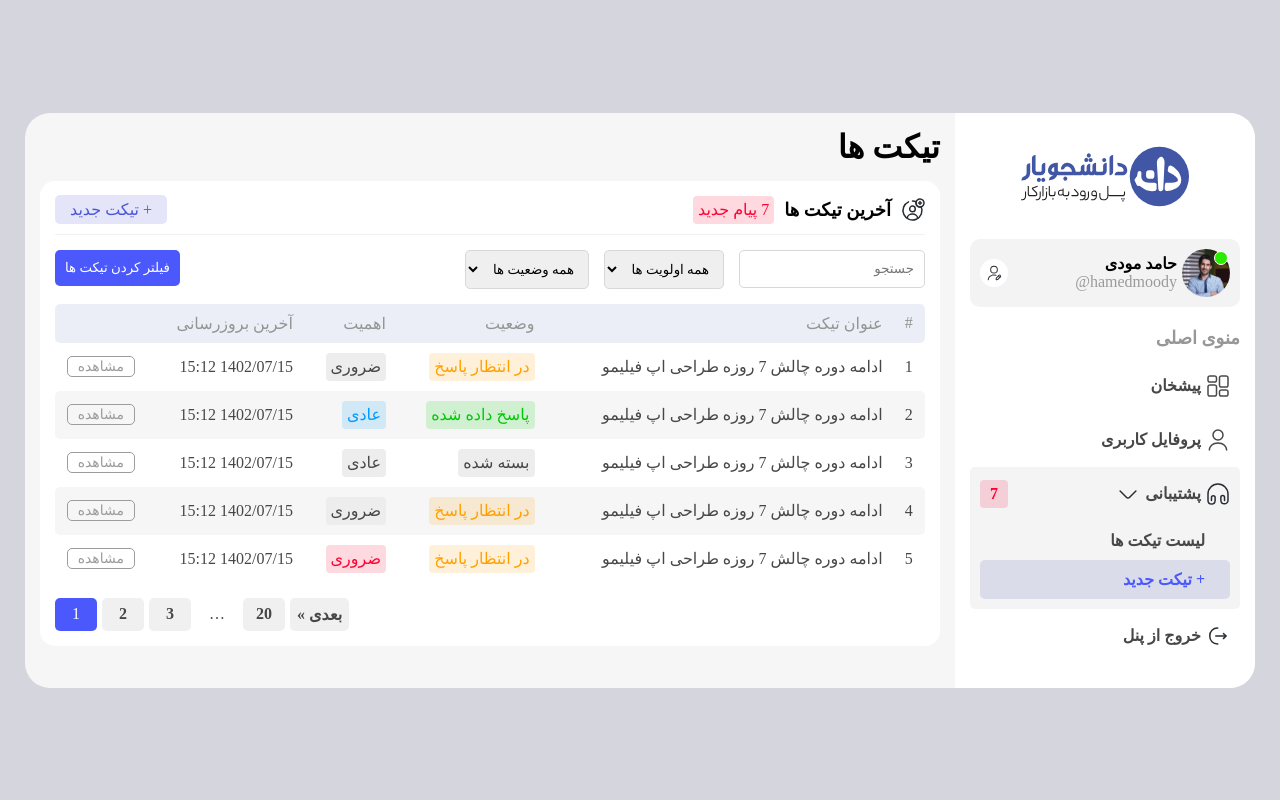
After one commit to hamedmoody/wordpress-plugin-development, a PHP site: page /tickets.html in a window 1280 px wide. The commit adds this page. Run offline with PHP 8.4, Linux system fonts and the light colour scheme; some libraries are stand-ins or nearby versions; some web fonts are replaced.

Commit message:
Start new ticket

```diff
--- a/source/panel-html/assets/css/panel.css
+++ b/source/panel-html/assets/css/panel.css
@@ -58,8 +58,16 @@ a, a:visited {
     color: #696969;
     margin-bottom: 10px;
 }
+.form-group label.label-hidden {
+    display: none;
+}
 
-input[type="text"].form-control, input[type="email"].form-control,input[type="password"].form-control {
+input[type="text"].form-control,
+input[type="email"].form-control,
+input[type="search"].form-control,
+textarea.form-control,
+select.form-control,
+input[type="password"].form-control {
     display: block;
     border-radius: 5px;
     border: 1px solid #D8D8D8;
@@ -71,7 +79,7 @@ input[type="text"].form-control, input[type="email"].form-control,input[type="pa
     margin: 20px 0;
 }
 
-input, button {
+input, button, select, textarea {
     font-family: 'YekanBakhFaNum';
 }
 
@@ -455,3 +463,117 @@ table.table td .btn-outline:hover {
     border-color: var(--color-primary);
     color: #FFF;
 }
+
+
+#ticket-search {
+    display: flex;
+    justify-content: space-between;
+    align-items: flex-start;
+}
+
+.ticket-filters {
+    display: flex;
+    gap: 15px;
+    margin-bottom: 15px;
+}
+
+.ticket-filters .form-group {
+    margin: 0;
+}
+
+.ticket-filters input.form-control, .ticket-filters select.form-control {
+    padding: 10px;
+}
+
+form#ticket-search .btn {
+    padding: 10px;
+}
+
+.btn-ticket-new {
+    position: absolute;
+    left: 0;
+    padding: 5px 15px;
+    background: rgb(74 85 216 / 15%);
+    color: #4A55D8;
+}
+
+
+.pagination > a, .pagination > span {
+    background: #F0F0F0;
+    padding: 7px;
+    display: inline-block;
+    min-width: 42px;
+    border-radius: 5px;
+    text-align: center;
+    color: #474747;
+}
+
+.pagination {
+    display: flex;
+    gap: 5px;
+    flex-direction: row-reverse;
+    margin-top: 15px;
+}
+
+.pagination .current {
+    background: #4A58FC;
+    color: #FFF;
+}
+
+.pagination .dots {
+    background: no-repeat;
+}
+
+.new-ticket-info-fields {
+    display: grid;
+    grid-template-columns: repeat(3,1fr);
+    gap: 15px;
+}
+
+.upload {
+    direction: ltr;
+    border: 1px solid #E1E1E1;
+    padding: 10px;
+    border-radius: 10px;
+    display: grid;
+    grid-template-columns: auto 32px;
+    gap: 10px;
+    text-align: left;
+    align-items: center;
+}
+
+.upload-file-name {
+    display: grid;
+    grid-template-columns: 32px auto 32px;
+    align-items: center;
+}
+
+.file-name span {
+    color: rgb(89 89 89 / 35%);
+}
+
+.upload-progress {
+    height: 10px;
+    border-radius: 8px;
+    background: #F0F0F0;
+    margin-top: 10px;
+    position: relative;
+}
+
+.upload-progress div {
+    background: var(--color-primary);
+    position: absolute;
+    left: 0;
+    top: 0;
+    bottom: 0;
+    border-radius: 8px;
+    width: 93%;
+}
+
+svg.remove-upload {
+    cursor: pointer;
+}
+
+.new-ticket-info-fields + .form-group, .new-ticket-info-fields .form-group {
+    margin-top: 0;
+}
--- /dev/null
+++ b/source/panel-html/tickets.html
@@ -0,0 +1,228 @@
+<!DOCTYPE html>
+<html lang="en">
+<head>
+    <meta charset="UTF-8">
+    <title>تیکت ها</title>
+    <meta name="viewport" content="width=device-width, initial-scale=1.0">
+    <link rel="stylesheet" href="assets/css/fontiran.css">
+    <link rel="stylesheet" href="assets/css/panel.css">
+    <link rel="stylesheet" href="assets/css/toastr.min.css">
+</head>
+<body class="panel panel-logged-in">
+<div class="panel-container">
+    <aside>
+        <a href="#" class="site-logo">
+            <img src="assets/images/logo.svg" alt="لوگو" width="217" height="77">
+        </a>
+        <div class="user-info">
+            <img src="assets/images/hamedmoody.jpg" alt="حامد مودی" width="64" height="64">
+            <div>
+                <strong>حامد مودی</strong>
+                <span>@hamedmoody</span>
+            </div>
+            <a href="#">
+                <svg xmlns="http://www.w3.org/2000/svg" width="16" height="16" viewBox="0 0 16.834 16.834">
+                    <g id="user-edit" transform="translate(-492 -188)">
+                        <path id="Vector" d="M4.033,8.066A4.033,4.033,0,1,1,8.066,4.033,4.038,4.038,0,0,1,4.033,8.066Zm0-7.014A2.981,2.981,0,1,0,7.014,4.033,2.988,2.988,0,0,0,4.033,1.052Z" transform="translate(496.384 188.877)" fill="#292d32"/>
+                        <path id="Vector-2" data-name="Vector" d="M.98,5.842a.986.986,0,0,1-.7-.281A1,1,0,0,1,.012,4.7l.133-.947A1.416,1.416,0,0,1,.5,3.037L2.986.554a1.479,1.479,0,0,1,2.3,0A1.65,1.65,0,0,1,5.841,1.7a1.607,1.607,0,0,1-.554,1.143L2.8,5.33a1.389,1.389,0,0,1-.715.358l-.947.133A.637.637,0,0,1,.98,5.842ZM4.13,1.052c-.126,0-.238.084-.4.246L1.247,3.78a.267.267,0,0,0-.056.119l-.126.877.877-.126a.39.39,0,0,0,.119-.063L4.544,2.1a.728.728,0,0,0,.245-.4A.664.664,0,0,0,4.544,1.3C4.375,1.129,4.249,1.052,4.13,1.052Z" transform="translate(502.116 198.115)" fill="#292d32"/>
+                        <path id="Vector-3" data-name="Vector" d="M2.081,2.607a.452.452,0,0,1-.14-.021A2.79,2.79,0,0,1,.019.665.524.524,0,0,1,1.029.384,1.729,1.729,0,0,0,2.222,1.576a.525.525,0,0,1-.14,1.031Z" transform="translate(504.592 198.874)" fill="#292d32"/>
+                        <path id="Vector-4" data-name="Vector" d="M.526,5.962A.53.53,0,0,1,0,5.436C0,2.441,2.939,0,6.551,0A7.868,7.868,0,0,1,8.782.323a.524.524,0,1,1-.3,1,6.788,6.788,0,0,0-1.929-.281c-3.03,0-5.5,1.964-5.5,4.384A.531.531,0,0,1,.526,5.962Z" transform="translate(493.866 197.995)" fill="#292d32"/>
+                        <path id="Vector-5" data-name="Vector" d="M0,0H16.834V16.834H0Z" transform="translate(492 188)" fill="none" opacity="0"/>
+                    </g>
+                </svg>
+            </a>
+        </div><!--.user-info-->
+        <p>منوی اصلی</p>
+        <ul class="main-menu">
+            <li>
+                <a href="#">
+                    <svg xmlns="http://www.w3.org/2000/svg" width="24" height="24" viewBox="0 0 24 24">
+                        <g id="element-4" transform="translate(-684 -252)">
+                            <path id="Vector" d="M7.02,12.5H2.98C.97,12.5,0,11.57,0,9.65V2.85C0,.93.98,0,2.98,0H7.02C9.03,0,10,.93,10,2.85v6.8C10,11.57,9.02,12.5,7.02,12.5ZM2.98,1.5c-1.27,0-1.48.34-1.48,1.35v6.8c0,1.01.21,1.35,1.48,1.35H7.02c1.27,0,1.48-.34,1.48-1.35V2.85c0-1.01-.21-1.35-1.48-1.35Z" transform="translate(696.75 253.25)" fill="#484848"/>
+                            <path id="Vector-2" data-name="Vector" d="M7.02,7.5H2.98C.97,7.5,0,6.57,0,4.65V2.85C0,.93.98,0,2.98,0H7.02C9.03,0,10,.93,10,2.85v1.8C10,6.57,9.02,7.5,7.02,7.5Zm-4.04-6c-1.27,0-1.48.34-1.48,1.35v1.8C1.5,5.66,1.71,6,2.98,6H7.02C8.29,6,8.5,5.66,8.5,4.65V2.85c0-1.01-.21-1.35-1.48-1.35Z" transform="translate(696.75 267.25)" fill="#484848"/>
+                            <path id="Vector-3" data-name="Vector" d="M7.02,12.5H2.98C.97,12.5,0,11.57,0,9.65V2.85C0,.93.98,0,2.98,0H7.02C9.03,0,10,.93,10,2.85v6.8C10,11.57,9.02,12.5,7.02,12.5ZM2.98,1.5c-1.27,0-1.48.34-1.48,1.35v6.8c0,1.01.21,1.35,1.48,1.35H7.02c1.27,0,1.48-.34,1.48-1.35V2.85c0-1.01-.21-1.35-1.48-1.35Z" transform="translate(685.25 262.25)" fill="#484848"/>
+                            <path id="Vector-4" data-name="Vector" d="M7.02,7.5H2.98C.97,7.5,0,6.57,0,4.65V2.85C0,.93.98,0,2.98,0H7.02C9.03,0,10,.93,10,2.85v1.8C10,6.57,9.02,7.5,7.02,7.5Zm-4.04-6c-1.27,0-1.48.34-1.48,1.35v1.8C1.5,5.66,1.71,6,2.98,6H7.02C8.29,6,8.5,5.66,8.5,4.65V2.85c0-1.01-.21-1.35-1.48-1.35Z" transform="translate(685.25 253.25)" fill="#484848"/>
+                            <path id="Vector-5" data-name="Vector" d="M0,0H24V24H0Z" transform="translate(684 252)" fill="none" opacity="0"/>
+                        </g>
+                    </svg>
+                    <span>پیشخان</span>
+                </a>
+            </li>
+            <li>
+                <a href="#">
+                    <svg xmlns="http://www.w3.org/2000/svg" width="24" height="24" viewBox="0 0 24 24">
+                        <g id="user" transform="translate(-108 -188)">
+                            <path id="Vector" d="M5.75,11.5A5.75,5.75,0,1,1,11.5,5.75,5.757,5.757,0,0,1,5.75,11.5Zm0-10A4.25,4.25,0,1,0,10,5.75,4.259,4.259,0,0,0,5.75,1.5Z" transform="translate(114.25 189.25)" fill="#474747"/>
+                            <path id="Vector-2" data-name="Vector" d="M17.93,8.5a.755.755,0,0,1-.75-.75c0-3.45-3.52-6.25-7.84-6.25S1.5,4.3,1.5,7.75a.755.755,0,0,1-.75.75A.755.755,0,0,1,0,7.75C0,3.48,4.19,0,9.34,0s9.34,3.48,9.34,7.75A.755.755,0,0,1,17.93,8.5Z" transform="translate(110.66 202.25)" fill="#474747"/>
+                            <path id="Vector-3" data-name="Vector" d="M0,0H24V24H0Z" transform="translate(108 188)" fill="none" opacity="0"/>
+                        </g>
+                    </svg>
+                    <span>پروفایل کاربری</span>
+                </a>
+            </li>
+            <li class="open">
+                <a href="#">
+                    <svg xmlns="http://www.w3.org/2000/svg" width="24" height="24" viewBox="0 0 24 24">
+                        <g id="headphone" transform="translate(-620 -188)">
+                            <path id="Vector" d="M4.322,21.4A4.38,4.38,0,0,1,0,17.08V10.92A10.657,10.657,0,0,1,10.7,0,10.812,10.812,0,0,1,21.5,10.8v6.16a4.328,4.328,0,0,1-4.32,4.32,4.38,4.38,0,0,1-4.32-4.32V14.15a2.59,2.59,0,0,1,5.18,0v3.03a.75.75,0,0,1-1.5,0V14.15a1.09,1.09,0,0,0-2.18,0v2.81a2.82,2.82,0,0,0,5.64,0V10.8a9.308,9.308,0,0,0-9.3-9.3,9.155,9.155,0,0,0-9.2,9.4v6.18a2.856,2.856,0,0,0,2.82,2.82,2.856,2.856,0,0,0,2.82-2.82V14.27a1.09,1.09,0,1,0-2.18,0v2.92a.75.75,0,1,1-1.5,0V14.27a2.59,2.59,0,1,1,5.18,0v2.81A4.38,4.38,0,0,1,4.322,21.4Z" transform="translate(621.248 189.3)" fill="#292d32"/>
+                            <path id="Vector-2" data-name="Vector" d="M0,0H24V24H0Z" transform="translate(620 188)" fill="none" opacity="0"/>
+                        </g>
+                    </svg>
+                    <span>پشتیبانی</span>
+                    <span class="badge badger-danger">7</span>
+                    <svg xmlns="http://www.w3.org/2000/svg" width="24" height="24" viewBox="0 0 24 24">
+                        <g id="arrow-down" transform="translate(-236 -252)">
+                            <path id="Vector" d="M8.668,8.6a2.726,2.726,0,0,1-1.93-.8L.218,1.277A.75.75,0,0,1,1.278.218L7.8,6.737a1.231,1.231,0,0,0,1.74,0l6.52-6.52a.75.75,0,0,1,1.06,1.06L10.6,7.8A2.726,2.726,0,0,1,8.668,8.6Z" transform="translate(239.333 260.203)" fill="#292d32"/>
+                            <path id="Vector-2" data-name="Vector" d="M0,0H24V24H0Z" transform="translate(236 252)" fill="none" opacity="0"/>
+                        </g>
+                    </svg>
+                </a>
+                <ul>
+                    <li>
+                        <a href="#">لیست تیکت ها</a>
+                    </li>
+                    <li>
+                        <a href="#" class="current">+ تیکت جدید</a>
+                    </li>
+                </ul>
+            </li>
+            <li>
+                <a href="#">
+                    <svg xmlns="http://www.w3.org/2000/svg" width="24" height="24" viewBox="0 0 24 24">
+                        <g id="logout" transform="translate(-364 -444)">
+                            <path id="Vector" d="M.748,6.617a.742.742,0,0,1-.53-.22.754.754,0,0,1,0-1.06l2.03-2.03L.218,1.277A.75.75,0,0,1,1.277.218l2.56,2.56a.754.754,0,0,1,0,1.06L1.277,6.4A.742.742,0,0,1,.748,6.617Z" transform="translate(380.693 452.753)" fill="#292d32"/>
+                            <path id="Vector-2" data-name="Vector" d="M10.92,1.5H.75A.755.755,0,0,1,0,.75.755.755,0,0,1,.75,0H10.92a.755.755,0,0,1,.75.75A.755.755,0,0,1,10.92,1.5Z" transform="translate(373.01 455.31)" fill="#292d32"/>
+                            <path id="Vector-3" data-name="Vector" d="M8.75,17.5A8.374,8.374,0,0,1,0,8.75,8.374,8.374,0,0,1,8.75,0,.755.755,0,0,1,9.5.75a.755.755,0,0,1-.75.75A6.935,6.935,0,0,0,1.5,8.75,6.935,6.935,0,0,0,8.75,16a.75.75,0,0,1,0,1.5Z" transform="translate(367.01 447.25)" fill="#292d32"/>
+                            <path id="Vector-4" data-name="Vector" d="M0,0H24V24H0Z" transform="translate(364 444)" fill="none" opacity="0"/>
+                        </g>
+                    </svg>
+                    <span>خروج از پنل</span>
+                </a>
+            </li>
+        </ul>
+    </aside>
+    <main>
+        <h1>تیکت ها</h1>
+        <div class="panel-content">
+            <div class="widget widget-tickets">
+                <header>
+                    <svg id="user-cirlce-add" xmlns="http://www.w3.org/2000/svg" width="24" height="24" viewBox="0 0 24 24">
+                        <g id="Group" transform="translate(6.27 8.11)">
+                            <path id="Vector" d="M5.62,2.81A2.81,2.81,0,1,1,2.81,0,2.81,2.81,0,0,1,5.62,2.81Z" transform="translate(2.38)" fill="none" stroke="#292d32" stroke-linecap="round" stroke-linejoin="round" stroke-width="1.5"/>
+                            <path id="Vector-2" data-name="Vector" d="M10.38,4.23C10.38,1.9,8.06,0,5.19,0S0,1.89,0,4.23" transform="translate(0 7.86)" fill="none" stroke="#292d32" stroke-linecap="round" stroke-linejoin="round" stroke-width="1.5"/>
+                        </g>
+                        <path id="Vector-3" data-name="Vector" d="M9.5,0a9.509,9.509,0,0,1,3.7.74A4.054,4.054,0,0,0,13,2a3.921,3.921,0,0,0,.58,2.06,3.684,3.684,0,0,0,.76.91A3.921,3.921,0,0,0,17,6a3.686,3.686,0,0,0,1.25-.21A9.5,9.5,0,1,1,5.56.85" transform="translate(2 3)" fill="none" stroke="#292d32" stroke-linecap="round" stroke-linejoin="round" stroke-width="1.5"/>
+                        <path id="Vector-4" data-name="Vector" d="M8,4a3.594,3.594,0,0,1-.12.93,3.734,3.734,0,0,1-.46,1.13A3.9,3.9,0,0,1,5.25,7.79,3.686,3.686,0,0,1,4,8,3.921,3.921,0,0,1,1.34,6.97a3.684,3.684,0,0,1-.76-.91A3.921,3.921,0,0,1,0,4,4.054,4.054,0,0,1,.2,2.74a3.945,3.945,0,0,1,.93-1.53A4,4,0,0,1,4,0,3.944,3.944,0,0,1,6.97,1.33,3.984,3.984,0,0,1,8,4Z" transform="translate(15 1)" fill="none" stroke="#292d32" stroke-linecap="round" stroke-linejoin="round" stroke-width="1.5"/>
+                        <g id="Group-2" data-name="Group" transform="translate(17.51 3.52)">
+                            <path id="Vector-5" data-name="Vector" d="M2.98,0H0" transform="translate(0 1.46)" fill="none" stroke="#292d32" stroke-linecap="round" stroke-linejoin="round" stroke-width="1.5"/>
+                            <path id="Vector-6" data-name="Vector" d="M0,0V2.99" transform="translate(1.49)" fill="none" stroke="#292d32" stroke-linecap="round" stroke-linejoin="round" stroke-width="1.5"/>
+                        </g>
+                        <path id="Vector-7" data-name="Vector" d="M0,0H24V24H0Z" fill="none" opacity="0"/>
+                    </svg>
+                    <h2>آخرین تیکت ها</h2>
+                    <span class="badge badger-danger">7 پیام جدید</span>
+                    <a href="#" class="btn btn-secondary btn-ticket-new">
+                        + تیکت جدید
+                    </a>
+                </header>
+                <div class="widget-body">
+                    <form action="" id="ticket-search">
+                        <div class="ticket-filters">
+                            <div class="form-group">
+                                <label for="search" class="label-hidden">جستجو</label>
+                                <input type="search" id="search" placeholder="جستجو" class="form-control">
+                            </div>
+                            <div class="form-group">
+                                <label for="priority" class="label-hidden">اهمیت</label>
+                                <select name="priority" id="priority" class="form-control">
+                                    <option value="all">همه اولویت ها</option>
+                                    <option value="low">پایین</option>
+                                    <option value="normal">متوسط</option>
+                                    <option value="high">بالا</option>
+                                </select>
+                            </div>
+                            <div class="form-group">
+                                <label for="status" class="label-hidden">وضعیت</label>
+                                <select name="status" id="status" class="form-control">
+                                    <option value="all">همه وضعیت ها</option>
+                                    <option value="close">بسته شده</option>
+                                    <option value="pending">در انتظار پاسخ</option>
+                                    <option value="answered">پاسخ داده شده</option>
+                                </select>
+                            </div>
+                        </div>
+                        <button class="btn btn-primary">فیلتر کردن تیکت ها</button>
+                    </form>
+                    <table class="table">
+                        <thead>
+                        <tr>
+                            <th>#</th>
+                            <th>عنوان تیکت</th>
+                            <th>وضعیت</th>
+                            <th>اهمیت</th>
+                            <th>آخرین بروزرسانی</th>
+                            <th></th>
+                        </tr>
+                        </thead>
+                        <tbody>
+                        <tr>
+                            <td>1</td>
+                            <td>ادامه دوره چالش 7 روزه طراحی اپ فیلیمو</td>
+                            <td><span class="badge badge-warning">در انتظار پاسخ</span></td>
+                            <td><span class="badge badge-danger">ضروری</span></td>
+                            <td>1402/07/15 15:12</td>
+                            <td><a href="#" class="btn btn-outline">مشاهده</a></td>
+                        </tr>
+                        <tr>
+                            <td>2</td>
+                            <td>ادامه دوره چالش 7 روزه طراحی اپ فیلیمو</td>
+                            <td><span class="badge badge-success">پاسخ داده شده</span></td>
+                            <td><span class="badge badge-info">عادی</span></td>
+                            <td>1402/07/15 15:12</td>
+                            <td><a href="#" class="btn btn-outline">مشاهده</a></td>
+                        </tr>
+                        <tr>
+                            <td>3</td>
+                            <td>ادامه دوره چالش 7 روزه طراحی اپ فیلیمو</td>
+                            <td><span class="badge">بسته شده</span></td>
+                            <td><span class="badge">عادی</span></td>
+                            <td>1402/07/15 15:12</td>
+                            <td><a href="#" class="btn btn-outline">مشاهده</a></td>
+                        </tr>
+                        <tr>
+                            <td>4</td>
+                            <td>ادامه دوره چالش 7 روزه طراحی اپ فیلیمو</td>
+                            <td><span class="badge badge-warning">در انتظار پاسخ</span></td>
+                            <td><span class="badge badge-danger">ضروری</span></td>
+                            <td>1402/07/15 15:12</td>
+                            <td><a href="#" class="btn btn-outline">مشاهده</a></td>
+                        </tr>
+                        <tr>
+                            <td>5</td>
+                            <td>ادامه دوره چالش 7 روزه طراحی اپ فیلیمو</td>
+                            <td><span class="badge badge-warning">در انتظار پاسخ</span></td>
+                            <td><span class="badge badger-danger">ضروری</span></td>
+                            <td>1402/07/15 15:12</td>
+                            <td><a href="#" class="btn btn-outline">مشاهده</a></td>
+                        </tr>
+                        </tbody>
+                    </table>
+                    <div class="pagination">
+                        <span aria-current="page" class="page-numbers current">1</span>
+                        <a class="page-numbers" href="http://plugindev.local/ebooks/page/2/">2</a>
+                        <a class="page-numbers" href="http://plugindev.local/ebooks/page/3/">3</a>
+                        <span class="page-numbers dots">…</span>
+                        <a class="page-numbers" href="http://plugindev.local/ebooks/page/20/">20</a>
+                        <a class="next page-numbers" href="http://plugindev.local/ebooks/page/2/">بعدی »</a>
+                    </div>
+                </div>
+            </div>
+        </div><!--.panel-content-->
+    </main>
+</div>
+<script src="assets/js/jquery-3.7.0.min.js"></script>
+<script src="https://cdn.jsdelivr.net/npm/apexcharts"></script>
+<script src="assets/js/toastr.min.js"></script>
+<script src="assets/js/panel.js"></script>
+</body>
+</html>
```
Also changed, not shown: source/panel-html/dashboard.html (+7 -6 lines), source/panel-html/ticket-new.html (added, +232 -0 lines).
